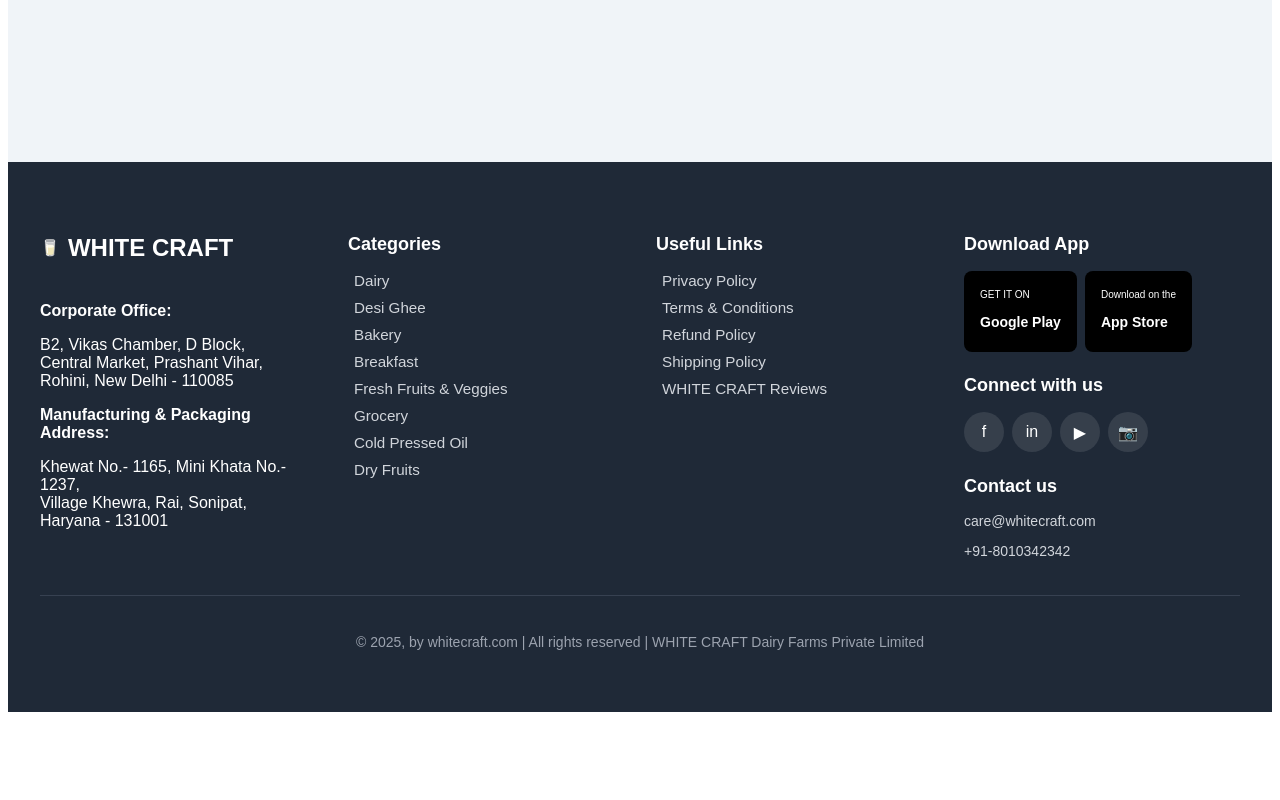
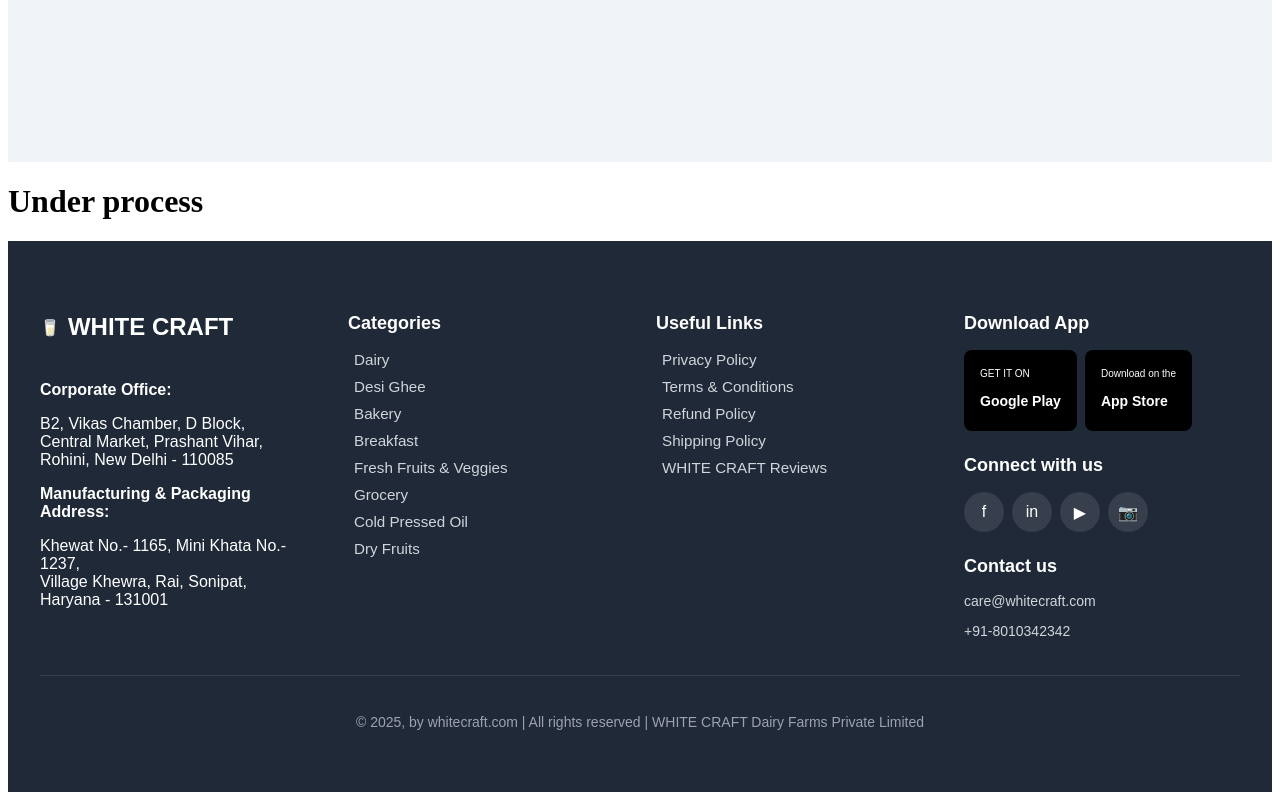
Before and after one commit to CBROY62/Milk-Management, a React (Vite) app in the folder milk_manegement/: page / in a window 1280 px wide. Shown: the part 2651-3451 px from the top of the page. Before the commit the page ends 3371 px from the top, so only its background shows below. Built offline with nearby package versions, Linux system fonts and the light colour scheme.

Commit message:
add some

```diff
--- a/milk_manegement/src/App.jsx
+++ b/milk_manegement/src/App.jsx
@@ -15,6 +15,7 @@
       <ImageSlider></ImageSlider>
       <MenuBellySlider></MenuBellySlider>
       <PremiumProducts></PremiumProducts>
+      <h1>Under process</h1>
       <Footer></Footer>
     </>
   )
```
